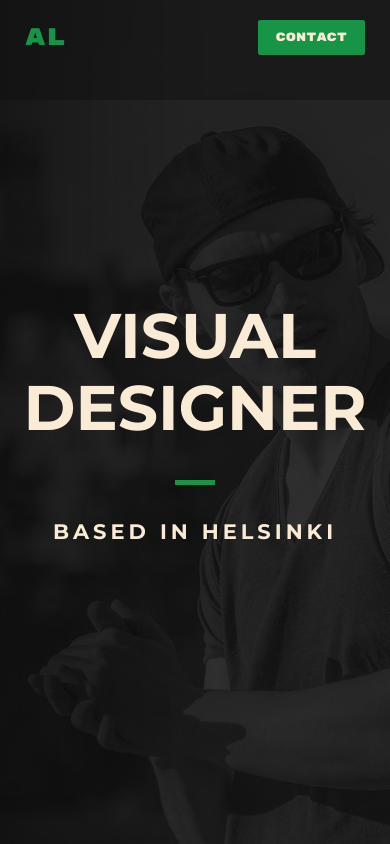
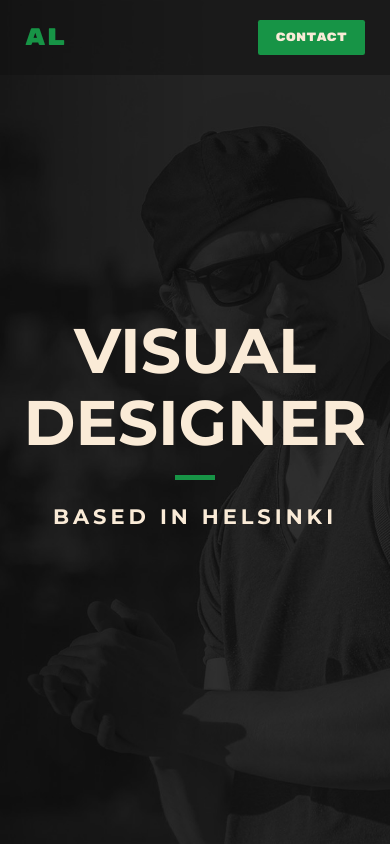
Before and after one commit to aleksiliukkonen/Portfolio, a plain HTML site: page index.html in a window 390 px wide. Shown: the top 844 px of the page. Drawn offline with nearby package versions, Linux system fonts and the light colour scheme.

Commit message:
Made header responsive

```diff
--- a/css/styles.css
+++ b/css/styles.css
@@ -18,7 +18,6 @@
 
 nav {
     background-color: rgba(17, 17, 17, 0.5);
-    height: 100px;
     position: absolute;
     width: 100%;
     top: 0;
@@ -125,6 +124,8 @@
 }
 
 
+
+
 .intro-content {
     padding-left: 25px;
 }
@@ -135,6 +136,7 @@
     font-size: 12px;
 }
 
+
 .intro-content {
     text-align: center;
     width: auto;
@@ -143,11 +145,12 @@
 }
 
 .intro-content h1:after {
-    margin: 35px auto;
+    margin: 15px auto;
 }
 
 .intro-content h2 {
     width:  auto;
+    margin-top: 25px;
 }
 
 
```
